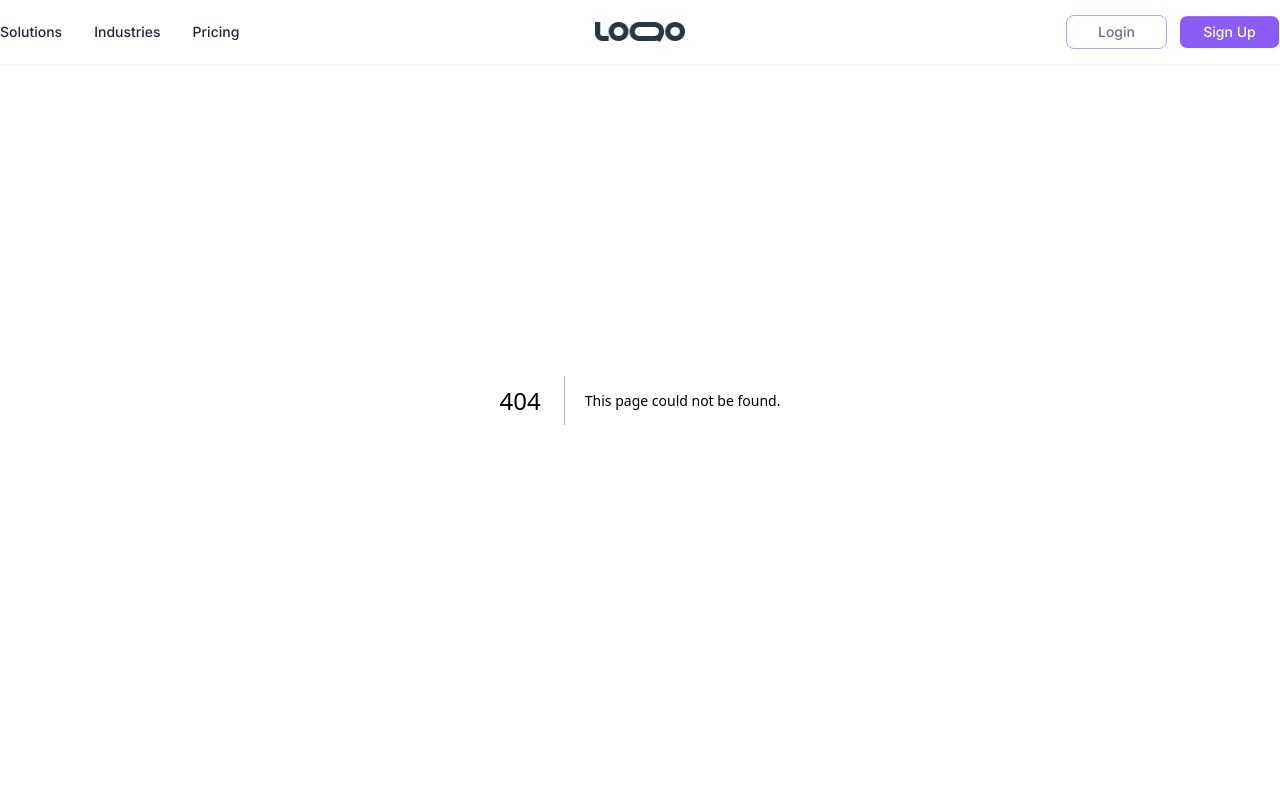
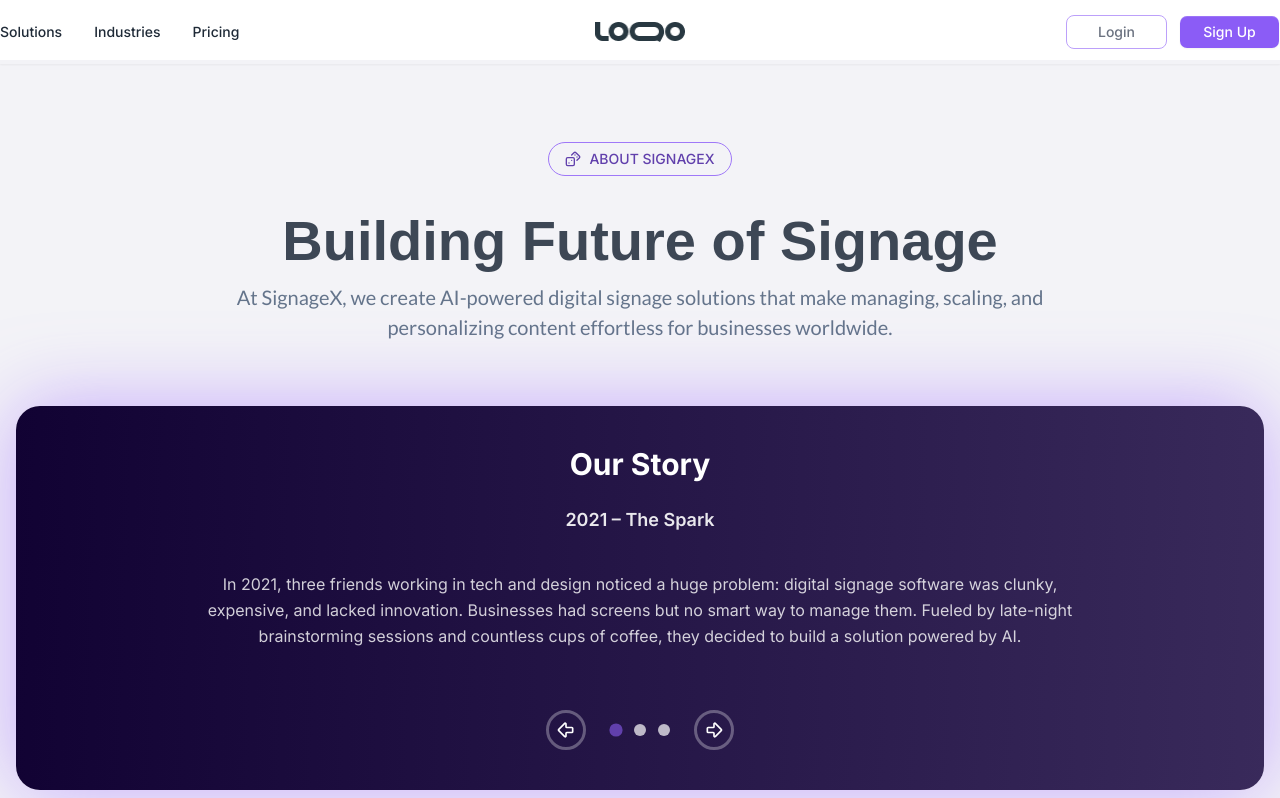
Before and after one commit to TechinoidProjects/signageX-Website, a Next.js app: page /about-us in a window 1280 px wide. Before the commit this address had no page. Shown: the top 798 px of the page. Built offline with nearby package versions, Linux system fonts and the light colour scheme; a web font is replaced by a local one.

Commit message:
Create a Story Carousel Component and add it for About  Page

```diff
--- /dev/null
+++ b/src/app/about-us/page.tsx
@@ -0,0 +1,9 @@
+import AboutCarousel from "@/components/About/Carousel";
+
+export default function AllIndustries() {
+  return (
+    <main className="min-h-screen bg-backgroundLight flex flex-col justify-center items-center mt-0 md:mt-15">
+        <AboutCarousel/>
+    </main>
+  );
+}
--- /dev/null
+++ b/src/components/About/Carousel.tsx
@@ -0,0 +1,51 @@
+import { Badge } from "../ui/badge-default";
+import { Heading } from "../common/MainHeading";
+import StoryCarousel, { StorySlide } from "@/components/ui/carousels/story-carousel";
+import { Dices } from "lucide-react";
+
+const slides: StorySlide[] = [
+  {
+    id: "1",
+    heading: "Our Story",
+    year: "2021 – The Spark",
+    description:
+      "In 2021, three friends working in tech and design noticed a huge problem: digital signage software was clunky, expensive, and lacked innovation. Businesses had screens but no smart way to manage them. Fueled by late-night brainstorming sessions and countless cups of coffee, they decided to build a solution powered by AI.",
+  },
+  {
+    id: "2",
+    heading: "Our Story",
+    year: "2022 – The Growth",
+    description: "three friends working in tech and design noticed a huge problem: digital signage software was clunky, expensive, and lacked innovation. Businesses had screens but no smart way to manage them...",
+  },
+  {
+    id: "3",
+    heading: "Our Story",
+    year: "2023 – The Breakthrough",
+    description: "three friends working in tech and design noticed a huge problem: digital signage software was clunky, expensive, and lacked innovation. Businesses had screens but no smart way to manage them...",
+  },
+];
+
+export default function AboutCarousel() {
+  return (
+
+    <section className="w-full flex justify-center items-center py-6 px-4">
+        <div className=" container mx-auto flex flex-col justify-center items-center md:gap-4">
+            <div className="flex flex-col justify-between items-center py-6 gap-6">
+                <Badge
+                text="about signagex"
+                icon={Dices}
+                variant="outline"
+                color="custom"
+                />
+                <Heading
+                title="Building Future of Signage"
+                subtitle="At SignageX, we create AI-powered digital signage solutions that make managing, scaling, and personalizing content effortless for businesses worldwide."
+                />
+            </div>
+            <StoryCarousel slides={slides} />
+        </div>
+
+    </section>
+
+  );
+}
--- /dev/null
+++ b/src/components/ui/carousels/story-carousel.tsx
@@ -0,0 +1,69 @@
+"use client";
+
+import { useState } from "react";
+import { cn } from "@/lib/utils";
+import { ArrowBigLeft, ArrowBigRight } from "lucide-react";
+
+export interface StorySlide {
+  id: string;
+  heading: string;
+  year: string;
+  description: string;
+}
+
+interface StoryCarouselProps {
+  slides: StorySlide[];
+  className?: string;
+}
+
+export default function StoryCarousel({ slides, className }: StoryCarouselProps) {
+  const [current, setCurrent] = useState(0);
+
+  const next = () => setCurrent((prev) => (prev + 1) % slides.length);
+  const prev = () => setCurrent((prev) => (prev - 1 + slides.length) % slides.length);
+
+  const slide = slides[current];
+
+  return (
+    <div className={cn("relative h-full w-full mx-auto py-6", className)}>
+      <div className="rounded-3xl bg-gradient-primary shadow-[0_0_80px_rgba(165,119,255,0.6)] p-10 text-center text-white select-none h-full">
+        <h2 className="text-3xl font-bold mb-6">{slide.heading}</h2>
+        <p className="text-lg font-semibold mb-4 opacity-90">{slide.year}</p>
+        <div
+          className="max-w-4xl mx-auto text-base opacity-80 leading-relaxed
+                min-h-30 flex items-center"
+        >
+          <p className="text-center">{slide.description}</p>
+        </div>
+
+        <div className="flex items-center justify-center gap-6 mt-10">
+          <button
+            onClick={prev}
+            className="w-10 h-10 flex items-center justify-center rounded-full border-3 border-white/30 hover:border-white/80 transition"
+          >
+            <ArrowBigLeft className="w-5 h-5" />
+          </button>
+
+          <div className="flex items-center gap-3">
+            {slides.map((s, i) => (
+              <div
+                key={s.id}
+                onClick={() => setCurrent(i)}
+                className={cn(
+                  "w-3 h-3 rounded-full cursor-pointer transition-all",
+                  i === current ? "bg-purple-400 scale-110" : "bg-white/70",
+                )}
+              />
+            ))}
+          </div>
+          <button
+            onClick={next}
+            className="w-10 h-10 flex items-center justify-center rounded-full border-3 border-white/30 hover:border-white/80 transition"
+          >
+            <ArrowBigRight className="w-5 h-5" />
+          </button>
+        </div>
+      </div>
+    </div>
+  );
+}
```
